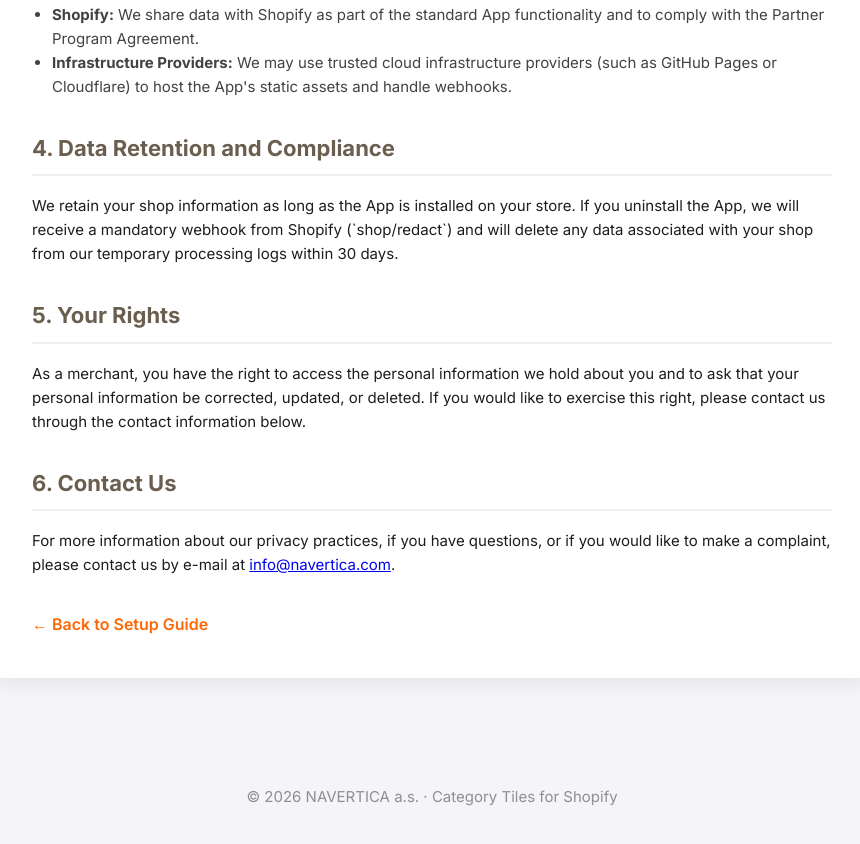
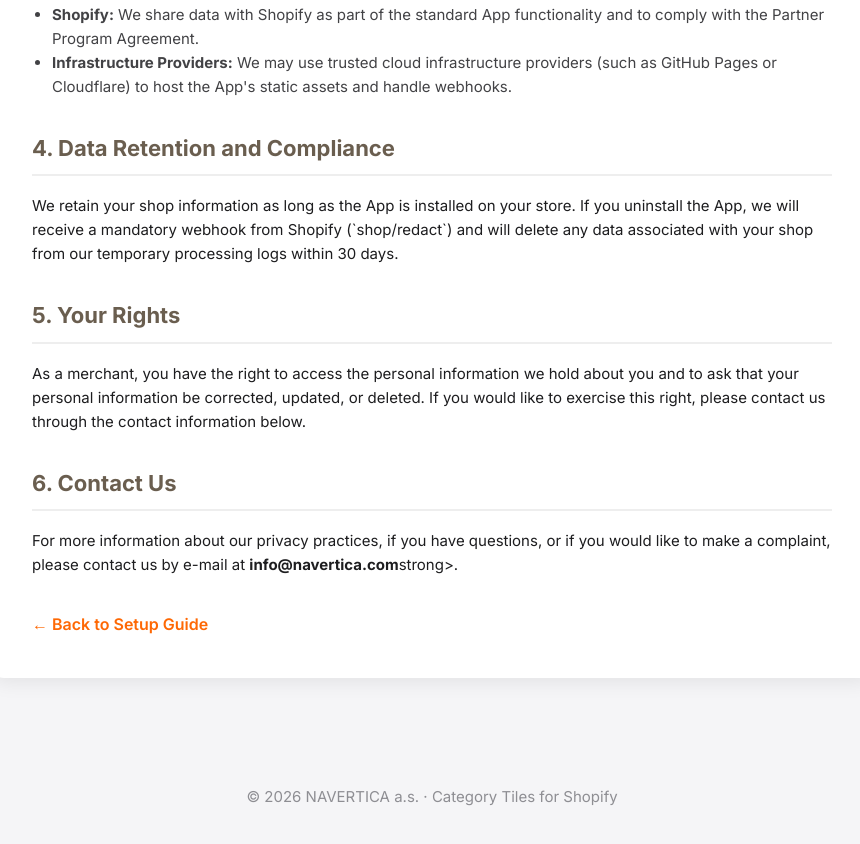
Before and after one commit to MajclShorty/NVR_Category_Tiles, a plain HTML site: page privacy.html in a window 1280 px wide. Shown: the part 1104-1948 px from the top of the page, without its empty margins (208-1068 px from the left). Drawn offline with Linux system fonts and the light colour scheme.

Commit message:
Contact email

```diff
--- a/privacy.html
+++ b/privacy.html
@@ -136,7 +136,7 @@
         <p>As a merchant, you have the right to access the personal information we hold about you and to ask that your personal information be corrected, updated, or deleted. If you would like to exercise this right, please contact us through the contact information below.</p>
 
         <h2>6. Contact Us</h2>
-        <p>For more information about our privacy practices, if you have questions, or if you would like to make a complaint, please contact us by e-mail at <a href="mailto:info@navertica.com">info@navertica.com</a>.</p>
+        <p>For more information about our privacy practices, if you have questions, or if you would like to make a complaint, please contact us by e-mail at <strong>info@navertica.com</strong>strong>.</p>
 
         <a href="index.html" class="back-link">← Back to Setup Guide</a>
     </main>
```
